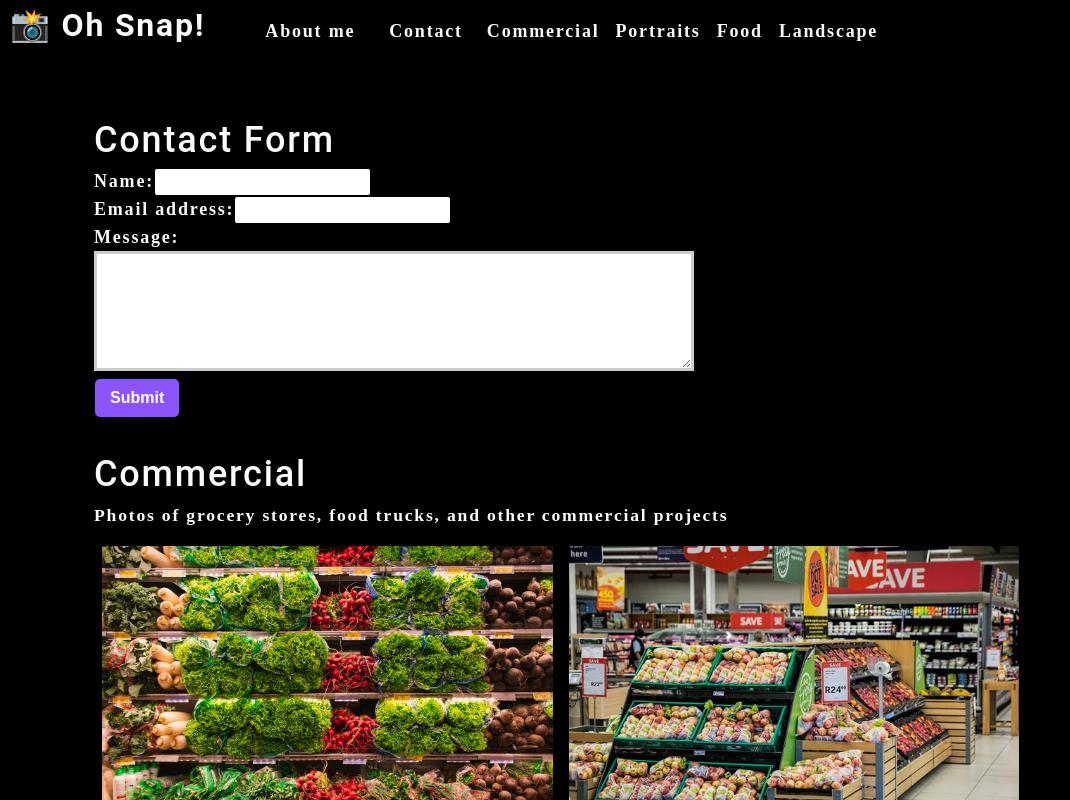
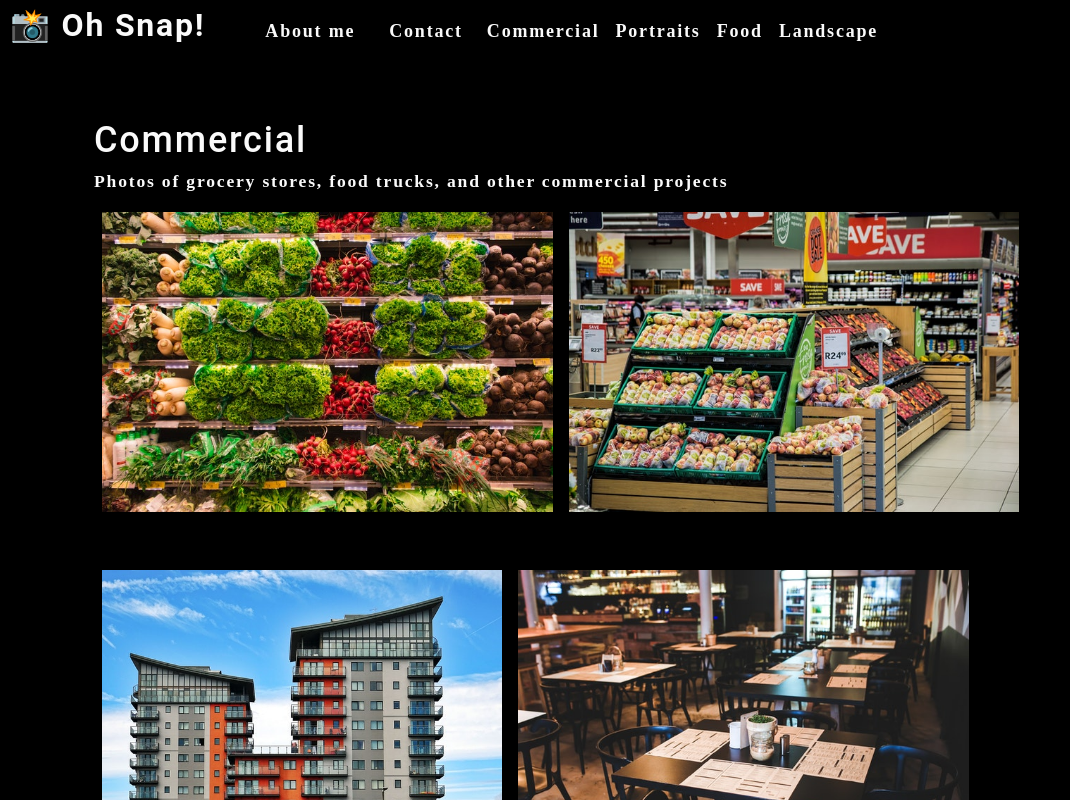
Before and after one commit to natswatch/photo-port, a React (Create React App) app: page / in a window 1280 px wide. Shown: the top 800 px of the page, without its empty margins (0-1070 px from the left). Built offline with nearby package versions, Linux system fonts and the light colour scheme.

Commit message:
conditionals for contact

```diff
--- a/src/App.js
+++ b/src/App.js
@@ -5,6 +5,7 @@
 import ContactFrom from './components/Contact';
 
 function App() {
+  const [contactSelected, setContactSelected] = useState(false);
   const [categories] = useState([
     {
       name: 'commercial',
@@ -23,11 +24,18 @@
         categories={categories}
         setCurrentCategory={setCurrentCategory}
         currentCategory={currentCategory}
+        contactSelected={contactSelected}
+        setContactSelected={setContactSelected}
         ></Nav>
       <main>
-        <ContactFrom></ContactFrom>
-        <Gallery currentCategory={currentCategory}></Gallery>
-        <About></About>
+        {!contactSelected ? (
+          <>
+            <Gallery currentCategory={currentCategory}></Gallery>
+            <About></About>
+          </>
+        ) : (
+          <ContactFrom></ContactFrom>
+        )}
       </main>
     </div>
   );
--- a/src/components/Contact/index.js
+++ b/src/components/Contact/index.js
@@ -1,12 +1,35 @@
-import React, { useState } from 'react'
+import React, { useState } from 'react';
+import { validateEmail } from '../../utils/helpers';
 
 function ContactForm() {
 
     const [formState, setFormState] = useState({name: '', email: '', message: ''});
     const { name, email, message } = formState;
+    const [errorMessage, setErrorMessage] = useState('');
 
     function handleChange(e) {
-        setFormState({...formState, [e.target.name]: e.target.value})
+        // validate email field
+        if(e.target.name === 'email') {
+            const isValid = validateEmail(e.target.value);
+
+            if (!isValid) {
+                setErrorMessage('Your email is invalid.');
+            } else {
+                setErrorMessage('');
+            }
+        } else {
+            //sets an Error message if the name/and or message field is empty
+            if(!e.target.value.length) {
+                setErrorMessage(`${e.target.name} is required.`);
+            } else {
+                setErrorMessage('');
+            }
+        }
+
+        if (!errorMessage) {
+            setFormState({...formState, [e.target.name]: e.target.value})
+        }
+
     }
 
     function handleSubmit(e) {
@@ -20,16 +43,21 @@
             <form id="contact-form" onSubmit={handleSubmit}>
                 <div>
                     <label htmlFor="name">Name:</label>
-                    <input type="text" defaultValue={name} onChange={handleChange} name="name" />
+                    <input type="text" defaultValue={name} onBlur={handleChange} name="name" />
                 </div>
                 <div>
                     <label htmlFor="email">Email address:</label>
-                    <input type="email" defaultValue={email} onChange={handleChange} name="email" />
+                    <input type="email" defaultValue={email} onBlur={handleChange} name="email" />
                 </div>
                 <div>
                     <label htmlFor="message">Message:</label>
-                    <textarea name="message" defaultValue={message} onChange={handleChange} rows="5" />
+                    <textarea name="message" defaultValue={message} onBlur={handleChange} rows="5" />
                 </div>
+                {errorMessage && (
+                    <div>
+                        <p className="error-text">{errorMessage}</p>
+                    </div>
+                )}
                 <button type="submit" onSubmit={handleSubmit}>Submit</button>
             </form>
         </section>
--- a/src/components/Nav/index.js
+++ b/src/components/Nav/index.js
@@ -6,6 +6,8 @@
         categories = [],
         setCurrentCategory,
         currentCategory,
+        contactSelected,
+        setContactSelected
     } = props;
 
     useEffect(() => {
@@ -21,17 +23,21 @@
             </h2>
             <nav>
                 <ul className="flex-row">
-                    <li className="mx-2">
-                        <a data-testid="about" href="#about">
+                    <li className={`mx-2 ${contactSelected && 'navActive'}`}>
+                        <a data-testid="about" href="#about" onClick={() => setContactSelected(false)}>
                             About me
                         </a>
                     </li>
                     <li className="mx-2">
-                        <span>Contact</span>
+                        <span onClick={() => setContactSelected(true)}>Contact</span>
                     </li>
                     {categories.map((category) => (
-                        <li className={`mx-1 ${ currentCategory.name === category.name && 'navActivve'}`} key={category.name}>
-                            <span onClick={() => { setCurrentCategory(category)}} >
+                        <li className={`mx-1 ${ currentCategory.name === category.name && !contactSelected && 'navActivve'}`} key={category.name}>
+                            <span onClick={() => {
+                                  setCurrentCategory(category);
+                                  setContactSelected(false);
+                              }}
+                            >
                                 {capitalizeFirstLetter(category.name)}
                             </span>
                         </li>
```
Also changed, not shown: 1 other file (tests, documents, lock files or other folders).
